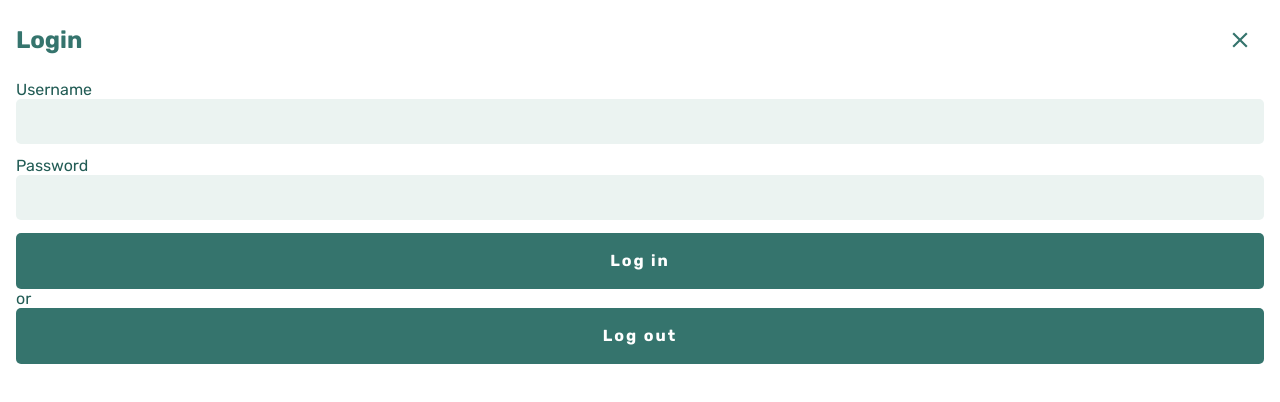
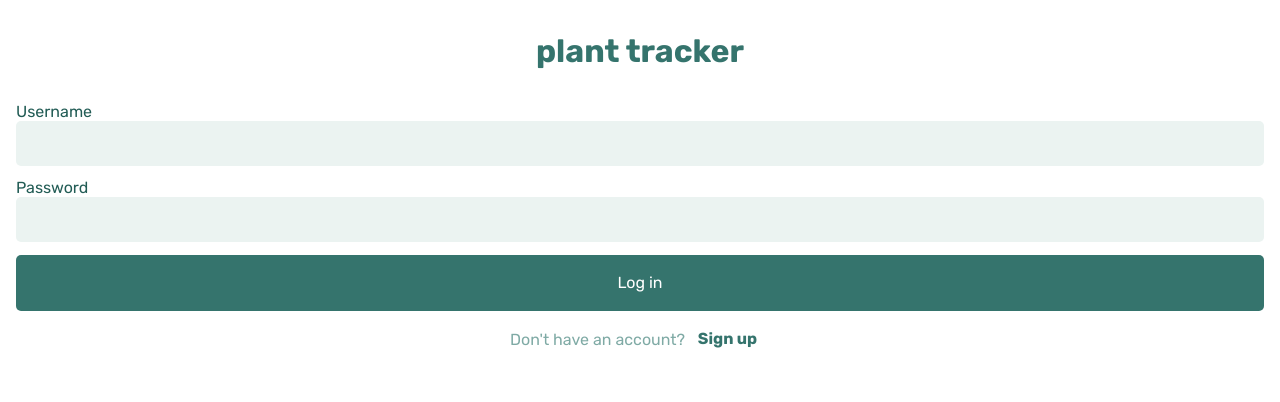
Before and after one commit to laurpe/plant-tracker, a React (Create React App) app: page /login in a window 1280 px wide. Shown: the top 402 px of the page. Built offline with nearby package versions, Linux system fonts and the light colour scheme; no server answers.

Commit message:
login as main page

```diff
--- a/src/App.tsx
+++ b/src/App.tsx
@@ -11,7 +11,8 @@ const App = () => {
     return (
         <BrowserRouter>
             <Routes>
-                <Route path="/" element={<Main />} />
+                <Route path="/" element={<LogIn />} />
+                <Route path="/main" element={<Main />} />
                 <Route path="/add" element={<AddPlant />} />
                 <Route
                     path="/add-growing-medium"
--- a/src/components/LogIn.tsx
+++ b/src/components/LogIn.tsx
@@ -7,26 +7,37 @@ import Button from "./style/Generics/Button";
 import Popup from "./style/Generics/Popup";
 import Column from "./style/Generics/Column";
 import Row from "./style/Generics/Row";
-import Title from "./style/Generics/Title";
-import IconButton from "./style/Generics/IconButton";
+import AppHeader from "./style/Header/AppHeader";
+import AppTitle from "./style/Header/AppTitle";
 
-import CloseIcon from "@mui/icons-material/Close";
-
-import { useNavigate } from "react-router-dom";
+import { useNavigate, Link } from "react-router-dom";
 
 import { useUser } from "../hooks/useUser";
 
 import { User } from "../types";
 
+import styled from "styled-components";
+
+const StyledButton = styled(Button)`
+    background-color: white;
+    color: #35746d;
+    font-weight: 700;
+`;
+
+const SignupDiv = styled.div`
+    color: #7faaa5;
+    text-align: center;
+`;
+
 const LogIn = () => {
     const [user, setUser] = useState<User>({ username: "", password: "" });
-    const { login, logout } = useUser();
-
-    const navigate = useNavigate();
+    const { login } = useUser();
 
     const handleChange = (event: React.ChangeEvent<HTMLInputElement>) => {
         setUser({ ...user, [event.target.name]: event.target.value });
     };
+
+    const navigate = useNavigate();
 
     const handleSubmit = async (
         event: React.FormEvent<HTMLFormElement>
@@ -36,6 +47,7 @@ const LogIn = () => {
         await login(user);
 
         setUser({ username: "", password: "" });
+        navigate("/main");
     };
 
     return (
@@ -45,11 +57,10 @@ const LogIn = () => {
                 height="100%"
                 padding="0 0 40px 0"
             >
-                <Row justifyContent="space-between">
-                    <Title>Login</Title>
-                    <IconButton type="button" onClick={() => navigate("/")}>
-                        <CloseIcon sx={{ fontSize: 26 }} />
-                    </IconButton>
+                <Row justifyContent="center">
+                    <AppHeader>
+                        <AppTitle>plant tracker</AppTitle>
+                    </AppHeader>
                 </Row>
                 <Form onSubmit={(event) => void handleSubmit(event)}>
                     <Label>Username</Label>
@@ -73,10 +84,12 @@ const LogIn = () => {
                     <Button type="submit" id="login-submit-btn" width="100%">
                         Log in
                     </Button>
-                    or
-                    <Button type="button" width="100%" onClick={() => logout()}>
-                        Log out
-                    </Button>
+                    <SignupDiv>
+                        Don't have an account?
+                        <Link to="/signup">
+                            <StyledButton type="button">Sign up</StyledButton>
+                        </Link>
+                    </SignupDiv>
                 </Form>
             </Column>
         </Popup>
--- a/src/components/style/Generics/Button.tsx
+++ b/src/components/style/Generics/Button.tsx
@@ -5,8 +5,6 @@ const Button = styled.button`
     font-family: inherit;
     font-size: 1rem;
     color: white;
-    font-weight: 700;
-    letter-spacing: 2px;
     background-color: #35746d;
     border: none;
     border-radius: 5px;
```
